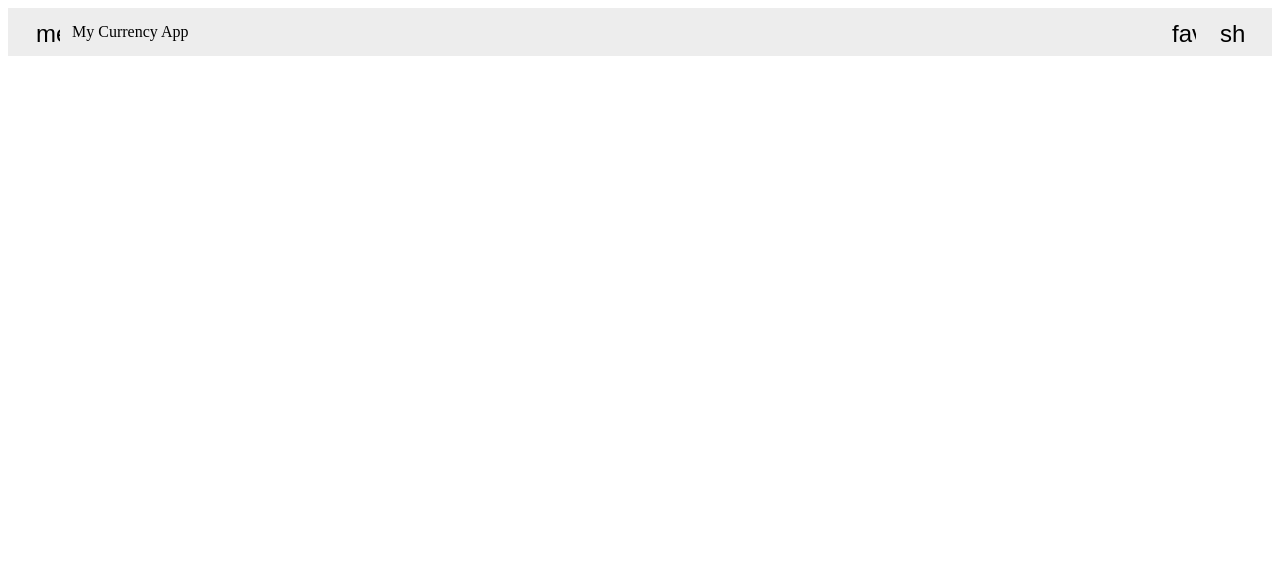
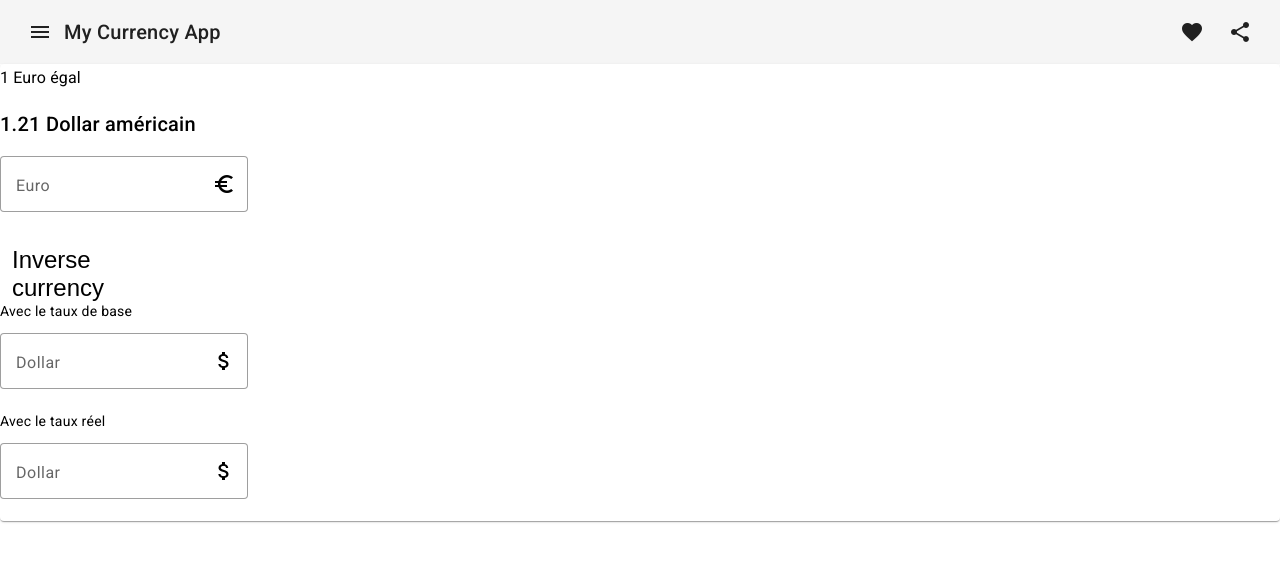
Before and after one commit to Phuki/cacib, an Angular app in the folder cacib/: page / in a window 1280 px wide. Shown: the top 562 px of the page. Built offline with nearby package versions, Linux system fonts and the light colour scheme.

Commit message:
feat(currency): 1, 2 done 3 WIP

```diff
--- a/cacib/angular.json
+++ b/cacib/angular.json
@@ -30,6 +30,7 @@
               "src/assets"
             ],
             "styles": [
+              "@angular/material/prebuilt-themes/indigo-pink.css",
               "src/styles.scss"
             ],
             "scripts": []
@@ -93,6 +94,7 @@
               "src/assets"
             ],
             "styles": [
+              "@angular/material/prebuilt-themes/indigo-pink.css",
               "src/styles.scss"
             ],
             "scripts": []
@@ -100,5 +102,8 @@
         }
       }
     }
+  },
+  "cli": {
+    "analytics": false
   }
 }
--- a/cacib/package.json
+++ b/cacib/package.json
@@ -11,10 +11,12 @@
   "private": true,
   "dependencies": {
     "@angular/animations": "^16.0.0",
+    "@angular/cdk": "^16.0.4",
     "@angular/common": "^16.0.0",
     "@angular/compiler": "^16.0.0",
     "@angular/core": "^16.0.0",
     "@angular/forms": "^16.0.0",
+    "@angular/material": "^16.0.4",
     "@angular/platform-browser": "^16.0.0",
     "@angular/platform-browser-dynamic": "^16.0.0",
     "@angular/router": "^16.0.0",
--- a/cacib/src/app/app.component.html
+++ b/cacib/src/app/app.component.html
@@ -1 +1,2 @@
 <app-navbar></app-navbar>
+<app-exchange-rate></app-exchange-rate>
--- a/cacib/src/app/app.module.ts
+++ b/cacib/src/app/app.module.ts
@@ -3,6 +3,8 @@ import { BrowserModule } from '@angular/platform-browser';
 
 import { AppComponent } from './app.component';
 import {NavbarComponent} from "./core/navbar/navbar.component";
+import { BrowserAnimationsModule } from '@angular/platform-browser/animations';
+import {ExchangeRateComponent} from "./exchange-rate/exchange-rate.component";
 
 @NgModule({
   declarations: [
@@ -10,7 +12,9 @@ import {NavbarComponent} from "./core/navbar/navbar.component";
   ],
   imports: [
     BrowserModule,
-    NavbarComponent
+    NavbarComponent,
+    BrowserAnimationsModule,
+    ExchangeRateComponent
   ],
   providers: [],
   bootstrap: [AppComponent]
--- a/cacib/src/app/core/navbar/navbar.component.ts
+++ b/cacib/src/app/core/navbar/navbar.component.ts
@@ -1,5 +1,5 @@
-import { Component } from '@angular/core';
-import { CommonModule } from '@angular/common';
+import {Component} from '@angular/core';
+import {CommonModule} from '@angular/common';
 import {MatToolbarModule} from "@angular/material/toolbar";
 import {MatButtonModule} from "@angular/material/button";
 import {MatIconModule} from "@angular/material/icon";
--- /dev/null
+++ b/cacib/src/app/exchange-rate/exchange-rate.component.html
@@ -0,0 +1,40 @@
+<div class="container">
+  <div>
+    <mat-card>
+      <h3>1 Euro égal</h3>
+      <h2>{{rate()}} Dollar américain</h2>
+
+      <div class="currency-form">
+        <form [formGroup]="currencyForm">
+          <mat-form-field appearance="outline">
+            <mat-label>Euro</mat-label>
+            <input matInput placeholder="euro" formControlName="initialValue">
+            <mat-icon matSuffix>euro_symbol</mat-icon>
+          </mat-form-field>
+
+          <div class="reverse-button">
+            <button mat-icon-button (click)="changeCurrency()">
+              Inverse currency
+            </button>
+          </div>
+
+          <p>Avec le taux de base</p>
+          <mat-form-field appearance="outline">
+            <mat-label>Dollar</mat-label>
+            <input matInput placeholder="euro" formControlName="basedRate" >
+            <mat-icon matSuffix>attach_money</mat-icon>
+          </mat-form-field>
+
+          <p>Avec le taux réel</p>
+          <mat-form-field appearance="outline">
+            <mat-label>Dollar</mat-label>
+            <input matInput placeholder="Dollar" formControlName="actualRate">
+            <mat-icon matSuffix>attach_money</mat-icon>
+          </mat-form-field>
+        </form>
+      </div>
+
+    </mat-card>
+  </div>
+
+</div>
--- /dev/null
+++ b/cacib/src/app/exchange-rate/exchange-rate.component.scss
@@ -0,0 +1,4 @@
+.container {
+  width: 100%;
+  height: 100%;
+}
--- /dev/null
+++ b/cacib/src/app/exchange-rate/exchange-rate.component.ts
@@ -0,0 +1,75 @@
+import {Component, OnInit, signal} from '@angular/core';
+import {CommonModule, NgFor} from '@angular/common';
+import {FormControl, FormGroup, FormsModule, ReactiveFormsModule} from "@angular/forms";
+import {MatCardModule} from "@angular/material/card";
+import {MatFormFieldModule} from "@angular/material/form-field";
+import {MatInputModule} from "@angular/material/input";
+import {MatButtonModule} from "@angular/material/button";
+import {MatSelectModule} from "@angular/material/select";
+import {MatIconModule} from "@angular/material/icon";
+
+@Component({
+  selector: 'app-exchange-rate',
+  standalone: true,
+  imports: [
+    CommonModule,
+    FormsModule,
+    ReactiveFormsModule,
+    MatButtonModule,
+    MatCardModule,
+    MatFormFieldModule,
+    MatIconModule,
+    MatInputModule,
+    MatSelectModule,
+    NgFor
+  ],
+  templateUrl: './exchange-rate.component.html',
+  styleUrls: ['./exchange-rate.component.scss']
+})
+export class ExchangeRateComponent implements OnInit {
+
+  dollarBaseRate = 1.1;
+  rate = signal(1.1);
+  currencyForm = new FormGroup<{
+    initialValue: FormControl<number | null>,
+    basedRate: FormControl<number | null>,
+    actualRate: FormControl<number | null>
+  }>({
+    initialValue: new FormControl(null),
+    basedRate: new FormControl(null),
+    actualRate: new FormControl(null)
+  });
+
+  ngOnInit() {
+    setInterval(() => {
+      this.rate.set(Number(((Math.random() * (0.05 - -0.05) + 0.05) + this.dollarBaseRate).toFixed(2)));
+    }, 3000);
+
+    this.currencyForm.get('initialValue')?.valueChanges.subscribe(value => {
+      if (value) {
+        this.currencyForm.get('basedRate')?.setValue(this.euroToDollarBase(value));
+        this.currencyForm.get('actualRate')?.setValue(this.euroToDollarRate(value));
+      }
+    })
+  }
+
+  euroToDollarBase(euroValue: number) {
+    return euroValue * this.dollarBaseRate;
+  }
+
+  euroToDollarRate(euroValue: number) {
+    return euroValue * this.rate();
+  }
+
+  dollarToEuroBase(dollarValue: number) {
+    return dollarValue / this.dollarBaseRate;
+  }
+
+  dollarToEuroRate(dollarValue: number) {
+    return dollarValue / this.rate();
+  }
+
+  changeCurrency() {
+    console.log('change currency');
+  }
+}
--- a/cacib/src/index.html
+++ b/cacib/src/index.html
@@ -6,8 +6,11 @@
   <base href="/">
   <meta name="viewport" content="width=device-width, initial-scale=1">
   <link rel="icon" type="image/x-icon" href="favicon.ico">
+  <link rel="preconnect" href="https://fonts.gstatic.com">
+  <link href="https://fonts.googleapis.com/css2?family=Roboto:wght@300;400;500&display=swap" rel="stylesheet">
+  <link href="https://fonts.googleapis.com/icon?family=Material+Icons" rel="stylesheet">
 </head>
-<body>
+<body class="mat-typography">
   <app-root></app-root>
 </body>
 </html>
--- a/cacib/src/styles.scss
+++ b/cacib/src/styles.scss
@@ -1 +1,4 @@
 /* You can add global styles to this file, and also import other style files */
+
+html, body { height: 100%; }
+body { margin: 0; font-family: Roboto, "Helvetica Neue", sans-serif; }
```
Also changed, not shown: 2 other files (tests, documents, lock files or other folders).
